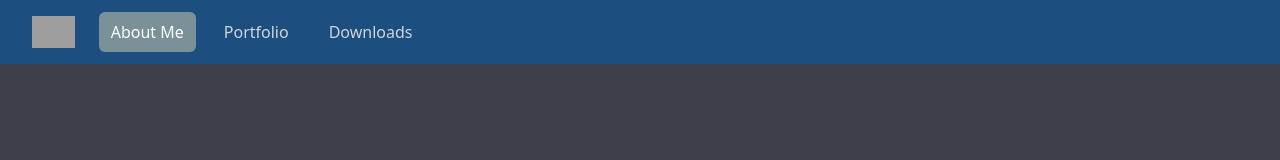
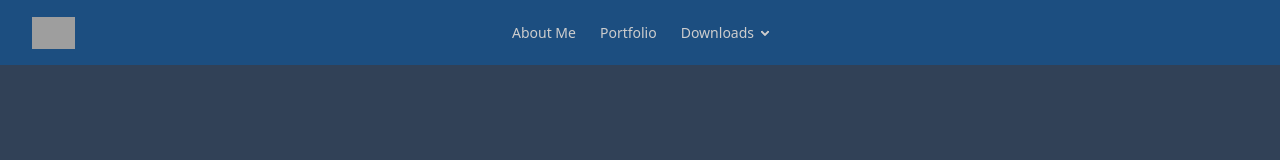
Before and after one commit to kruthers/kruthers.com, a SvelteKit app: page / in a window 1280 px wide. Shown: the top 160 px of the page. Built offline with nearby package versions, Linux system fonts and the light colour scheme; grey boxes are pictures that could not be loaded.

Commit message:
(update) Overhaul the navigation bar

```diff
--- a/src/app.css
+++ b/src/app.css
@@ -14,7 +14,7 @@
   --color-primary-content: oklch(88.34% 0.019 251.473);
   --color-secondary: oklch(64.092% 0.027 229.389);
   --color-secondary-content: oklch(12.818% 0.005 229.389);
-  --color-accent: oklch(67.271% 0.167 35.791);
+  --color-accent: oklch(45% 0.24 277.023);
   --color-accent-content: oklch(13.454% 0.033 35.791);
   --color-neutral: oklch(27.441% 0.013 253.041);
   --color-neutral-content: oklch(85.488% 0.002 253.041);
@@ -53,3 +53,8 @@
     border-color: var(--color-gray-200, currentcolor);
   }
 }
+
+img.pixels {
+  -ms-interpolation-mode: nearest-neighbor;
+  image-rendering: pixelated;
+}
--- a/src/lib/components/NavBar.svelte
+++ /dev/null
@@ -1,30 +0,0 @@
-<script lang="ts">
-    import type {NavEntry} from "$lib/types/NavBar";
-
-    export var pages: Array<NavEntry>
-
-    import { page } from '$app/state';
-</script>
-
-<nav class="bg-primary">
-    <div class="mx-auto max-w-7xl px-2 lg:px-8">
-        <div class="relative flex h-16 items-center justify-between">
-            <div class="flex flex-1 items-center justify-center sm:items-stretch sm:justify-start">
-                <div class="flex shrink-0 items-center">
-                    <img class="h-8 w-auto" src="/icon.png" alt="Your Company">
-                </div>
-                <div class="hidden sm:ml-6 sm:block">
-                    <div class="flex space-x-4">
-                        {#each pages as entry}
-                            {#if ((entry.path === "/" && page.url.pathname === "/") || (entry.path !== "/" && page.url.pathname.includes(entry.path)))}
-                                <a href="{entry.path}" class="rounded-md bg-secondary px-3 py-2 text-base font-medium text-white" aria-current="page">{entry.name}</a>
-                            {:else}
-                                <a href="{entry.path}" class="rounded-md px-3 py-2 text-base font-medium text-gray-300 hover:bg-accent hover:text-white">{entry.name}</a>
-                            {/if}
-                        {/each}
-                    </div>
-                </div>
-            </div>
-        </div>
-    </div>
-</nav>
--- /dev/null
+++ b/src/lib/components/NavDownloadOptions.svelte
@@ -0,0 +1,17 @@
+<script lang="ts">
+    import {FontAwesomeIcon} from "@fortawesome/svelte-fontawesome";
+    import { faMap, faPlug, faBoxOpen, faBoxArchive } from "@fortawesome/free-solid-svg-icons"
+</script>
+
+<ul class="p-2 z-40 bg-primary">
+    <li><a href="/downloads">All Projects</a></li>
+    <li>
+        Minecraft
+        <ul>
+            <li><a href="/downloads/minecraft?type=map"><FontAwesomeIcon icon={faMap} /> Maps</a></li>
+            <li><a href="/downloads/minecraft?type=mod"><FontAwesomeIcon icon={faBoxOpen} /> Mods</a></li>
+            <li><a href="/downloads/minecraft?type=plugin"><FontAwesomeIcon icon={faPlug} /> Plugins</a></li>
+            <li><a href="/downloads/minecraft?type=datapack"><FontAwesomeIcon icon={faBoxArchive} /> Datapacks</a></li>
+        </ul>
+    </li>
+</ul>
--- a/src/lib/components/NavMenu.svelte
+++ /dev/null
@@ -1,54 +0,0 @@
-<script lang="ts">
-    import type {NavEntry} from "$lib/types/NavBar";
-
-    export var pages: Array<NavEntry>
-
-    import { page } from '$app/state';
-
-    function toggleMenu() {
-        let element = document.getElementById("menu")
-        if (element === null) return
-        if (element.classList.contains("hidden")) {
-            element.classList.remove("hidden")
-            console.log("Shown")
-        } else {
-            element.classList.add("hidden")
-            console.log("Hidden")
-        }
-    }
-</script>
-
-<nav class="bg-primary">
-    <div class="mx-auto max-w-7xl px-2 lg:px-8">
-        <div class="relative flex h-16 items-center justify-between">
-            <div class="absolute inset-y-0 right-0 flex items-center">
-                <!-- Mobile menu button-->
-                <button type="button" on:click={ () => toggleMenu()} class="relative inline-flex items-center justify-center rounded-md p-2 text-gray-400 hover:bg-accent hover:text-white focus:outline-none focus:ring-2 focus:ring-inset focus:ring-white">
-                    <span class="absolute -inset-0.5"></span>
-                    <span class="sr-only">Open main menu</span>
-                    <svg xmlns="http://www.w3.org/2000/svg" fill="none" viewBox="0 0 24 24" stroke-width="1.5" stroke="currentColor" class="size-6">
-                        <path stroke-linecap="round" stroke-linejoin="round" d="M10.5 6h9.75M10.5 6a1.5 1.5 0 1 1-3 0m3 0a1.5 1.5 0 1 0-3 0M3.75 6H7.5m3 12h9.75m-9.75 0a1.5 1.5 0 0 1-3 0m3 0a1.5 1.5 0 0 0-3 0m-3.75 0H7.5m9-6h3.75m-3.75 0a1.5 1.5 0 0 1-3 0m3 0a1.5 1.5 0 0 0-3 0m-9.75 0h9.75" />
-                    </svg>
-                </button>
-            </div>
-            <div class="flex flex-1 items-center justify-center">
-                <div class="flex shrink-0 items-center">
-                    <img class="h-8 w-auto" src="/icon.png" alt="Your Company">
-                </div>
-            </div>
-        </div>
-    </div>
-
-    <!-- Mobile menu, show/hide based on menu state. -->
-    <div class="hidden" id="menu">
-        <div class="space-y-1 px-2 pb-3 pt-2">
-            {#each pages as entry}
-                {#if ((entry.path === "/" && page.url.pathname === "/") || (entry.path !== "/" && page.url.pathname.includes(entry.path)))}
-                    <a href="{entry.path}" class="block rounded-md bg-secondary px-3 py-2 text-base font-medium text-white" aria-current="page">{entry.name}</a>
-                {:else}
-                    <a href="{entry.path}" class="block rounded-md px-3 py-2 text-base font-medium text-gray-300 hover:bg-accent hover:text-white">{entry.name}</a>
-                {/if}
-            {/each}
-        </div>
-    </div>
-</nav>
--- a/src/lib/types/NavBar.d.ts
+++ /dev/null
@@ -1,4 +0,0 @@
-export type NavEntry = {
-    name: string,
-    path: string
-}
--- a/src/routes/+layout.svelte
+++ b/src/routes/+layout.svelte
@@ -1,19 +1,11 @@
 <script lang="ts">
 	import '../app.css';
-    import NavMenu from "$lib/components/NavMenu.svelte";
-    import NavBar from "$lib/components/NavBar.svelte";
-    import type {NavEntry} from "$lib/types/NavBar";
     import PageInfo from "$lib/components/PageInfo.svelte";
+    import NavDownloadOptions from "$lib/components/NavDownloadOptions.svelte";
+
 	let { children } = $props();
 
-
     let innerWidth = $state(0)
-
-    const pages: Array<NavEntry> = [
-        { name: "About Me", path: "/"},
-        { name: "Portfolio", path: "/portfolio"},
-        { name: "Downloads", path: "/downloads"}
-    ]
 
     //font awesome
     import { config } from '@fortawesome/fontawesome-svg-core'
@@ -26,19 +18,47 @@
 <PageInfo title="Unknown" description="No Description set" />
 
 <header class="col-auto">
-    <div>
-        {#if (innerWidth < 700)}
-            <NavMenu pages={pages} ></NavMenu>
-        {:else}
-            <NavBar pages={pages} ></NavBar>
-        {/if}
+    <div class="bg-primary shadow-sm">
+        <nav class="navbar mx-auto max-w-7xl px-2 lg:px-8">
+            <div class="navbar-start">
+                <div class="dropdown">
+                    <div tabindex="0" role="button" class="btn btn-ghost lg:hidden">
+                        <svg xmlns="http://www.w3.org/2000/svg" class="h-5 w-5" fill="none" viewBox="0 0 24 24" stroke="currentColor"> <path stroke-linecap="round" stroke-linejoin="round" stroke-width="2" d="M4 6h16M4 12h8m-8 6h16" /> </svg>
+                    </div>
+                    <ul class="menu menu-sm dropdown-content bg-accent rounded-box z-1 mt-3 w-52 p-2 shadow">
+                        <li><a href = "/">About Me</a></li>
+                        <li><a href = "/portfolio">Portfolio</a></li>
+                        <li>
+                            Downloads
+                            <NavDownloadOptions/>
+                        </li>
+                    </ul>
+                </div>
+                <img class="h-8 w-auto" src="/icon.png" alt="Your Company">
+            </div>
+            <div class="navbar-center hidden lg:flex">
+                <ul class="menu menu-horizontal px-1">
+                    <li><a href = "/">About Me</a></li>
+                    <li><a href = "/portfolio">Portfolio</a></li>
+                    <li>
+                        <details>
+                            <summary>Downloads</summary>
+                            <NavDownloadOptions/>
+                        </details>
+                    </li>
+                </ul>
+            </div>
+            <div class="navbar-end">
+                <!-- TODO: Auth related things -->
+            </div>
+        </nav>
     </div>
 </header>
 
 {@render children()}
 
 
-<footer class="footer sm:footer-horizontal bg-base-200 text-base-content p-10">
+<footer class="footer sm:footer-horizontal bg-neutral text-base-content p-10">
     <aside>
         <svg xmlns="http://www.w3.org/2000/svg" fill="none" height="50" width="50" viewBox="0 0 24 24" stroke-width="1.5" stroke="currentColor">
             <path stroke-linecap="round" stroke-linejoin="round" d="m11.25 11.25.041-.02a.75.75 0 0 1 1.063.852l-.708 2.836a.75.75 0 0 0 1.063.853l.041-.021M21 12a9 9 0 1 1-18 0 9 9 0 0 1 18 0Zm-9-3.75h.008v.008H12V8.25Z" />
--- a/src/routes/+page.svelte
+++ b/src/routes/+page.svelte
@@ -6,7 +6,7 @@
     <title>Home - kruthers.com</title>
 </head>
 
-<div class="hero bg-base-200 min-h-screen">
+<div class="hero bg-base-100 min-h-screen">
     <div class="hero-content flex-col lg:flex-row">
         <img src="/icon.png" class="max-w-sm rounded-lg shadow-2xl" alt="Logo"/>
         <div>
--- a/src/routes/downloads/+layout.svelte
+++ b/src/routes/downloads/+layout.svelte
@@ -1,26 +1,7 @@
 <script lang="ts">
-    import {FontAwesomeIcon} from "@fortawesome/svelte-fontawesome";
-    import { faMap, faPlug, faBoxOpen } from "@fortawesome/free-solid-svg-icons"
-
     let { children } = $props();
 </script>
 
-<div class="bg-base-200">
-    <div class="max-w-7xl mx-auto px-2 lg:px-8 bg-accent h-14">
-        <ul class="menu lg:menu-horizontal rounded-box lg:mb-64">
-            <li><a href="/downloads" >All Projects</a></li>
-            <li>
-                <details>
-                    <summary>Minecraft</summary>
-                    <ul class="z-40">
-                        <li><a href="/downloads/minecraft?type=maps"><FontAwesomeIcon icon={faMap}/> Maps</a></li>
-                        <li><a href="/downloads/minecraft?type=plugins"><FontAwesomeIcon icon={faPlug}/> Plugins</a></li>
-                        <li><a href="/downloads/minecraft?type=mods"><FontAwesomeIcon icon={faBoxOpen}/> Mods</a></li>
-                    </ul>
-                </details>
-            </li>
-        </ul>
-    </div>
-
+<div class="bg-base-100">
     {@render children()}
 </div>
```
